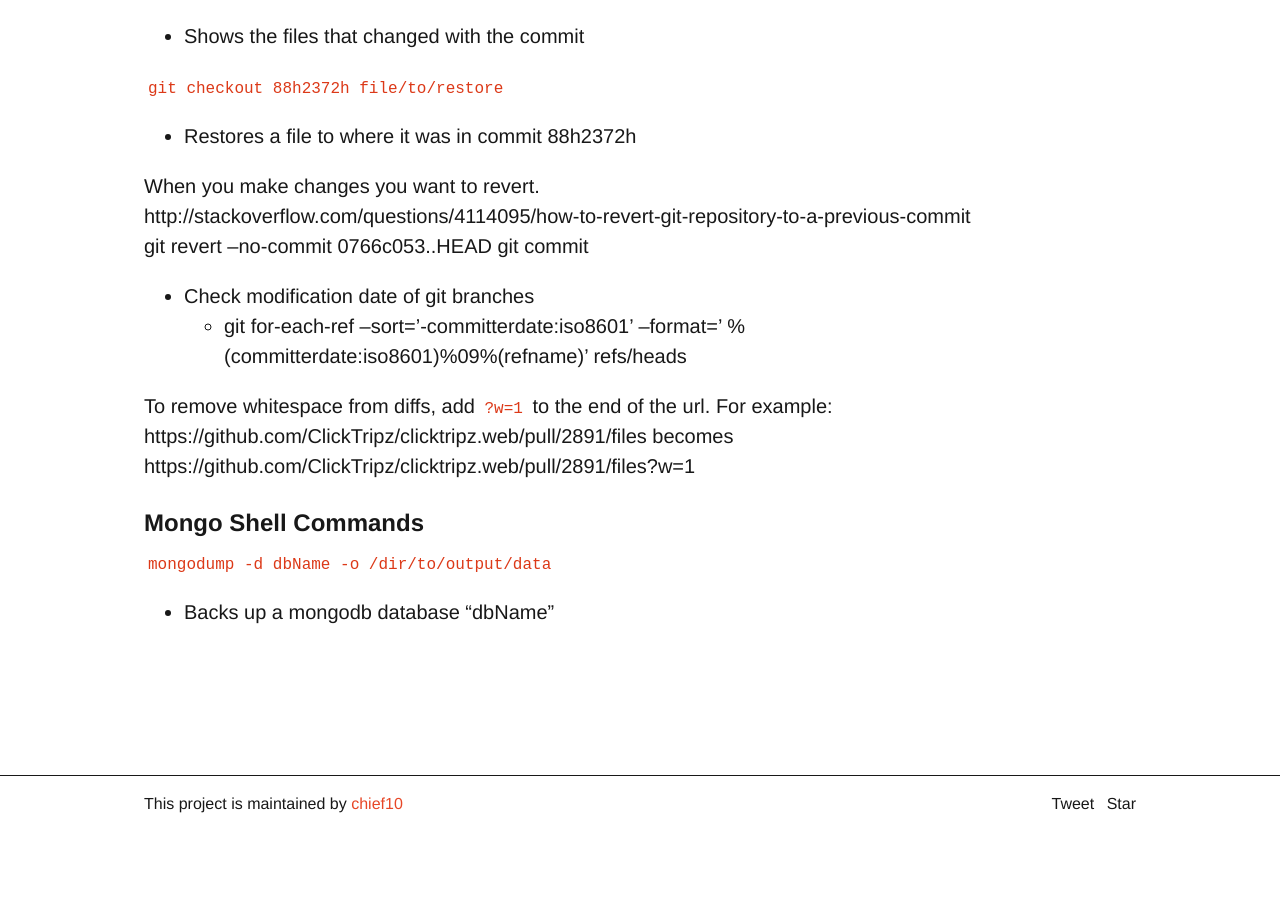
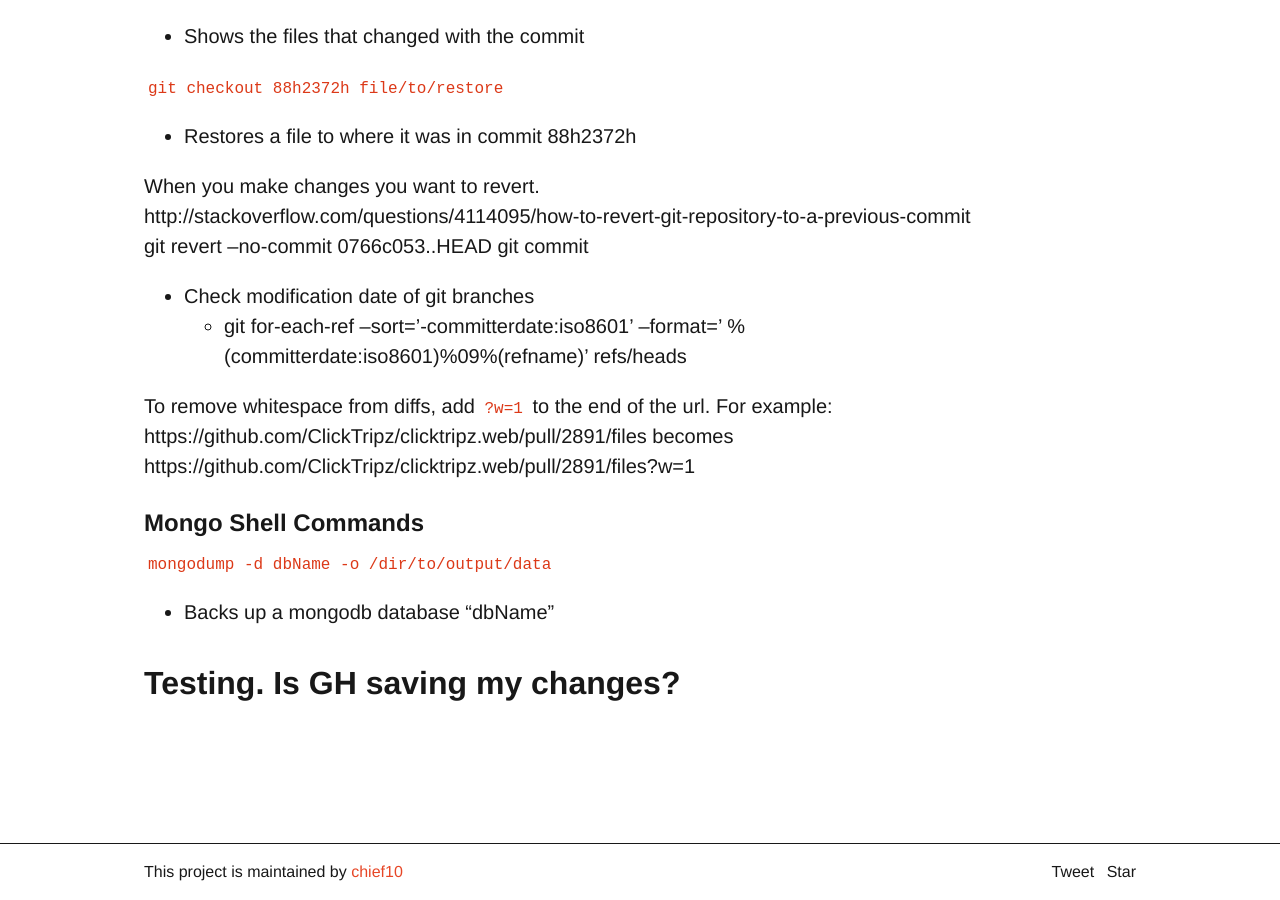
Before and after one commit to chief10/chief10.github.io, a Jekyll site: the page built from cheatsheet.md, in a window 1280 px wide and 900 px high, scrolled down 3112 px. Built offline with Jekyll 4.4.1, drawn with Linux system fonts in a browser that asks for light colours; comment, search, counter and statistics services are not loaded; before the commit the page ends 3944 px from its top, so only the background shows below that.

Commit message:
Update cheatsheet.md

```diff
--- a/cheatsheet.md
+++ b/cheatsheet.md
@@ -104,3 +104,6 @@ https://github.com/ClickTripz/clicktripz.web/pull/2891/files?w=1
 
 `mongodump -d dbName -o /dir/to/output/data`
 - Backs up a mongodb database "dbName"
+
+
+## Testing. Is GH saving my changes?
```
